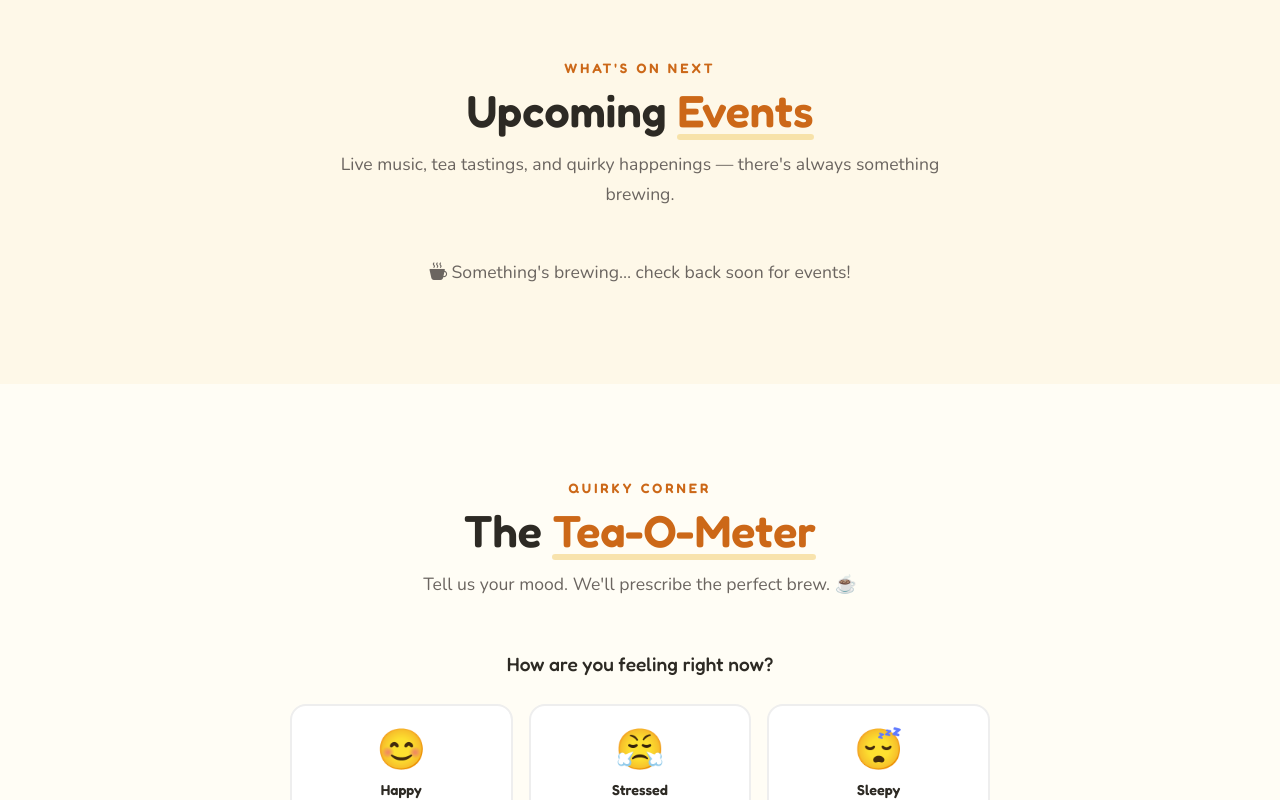
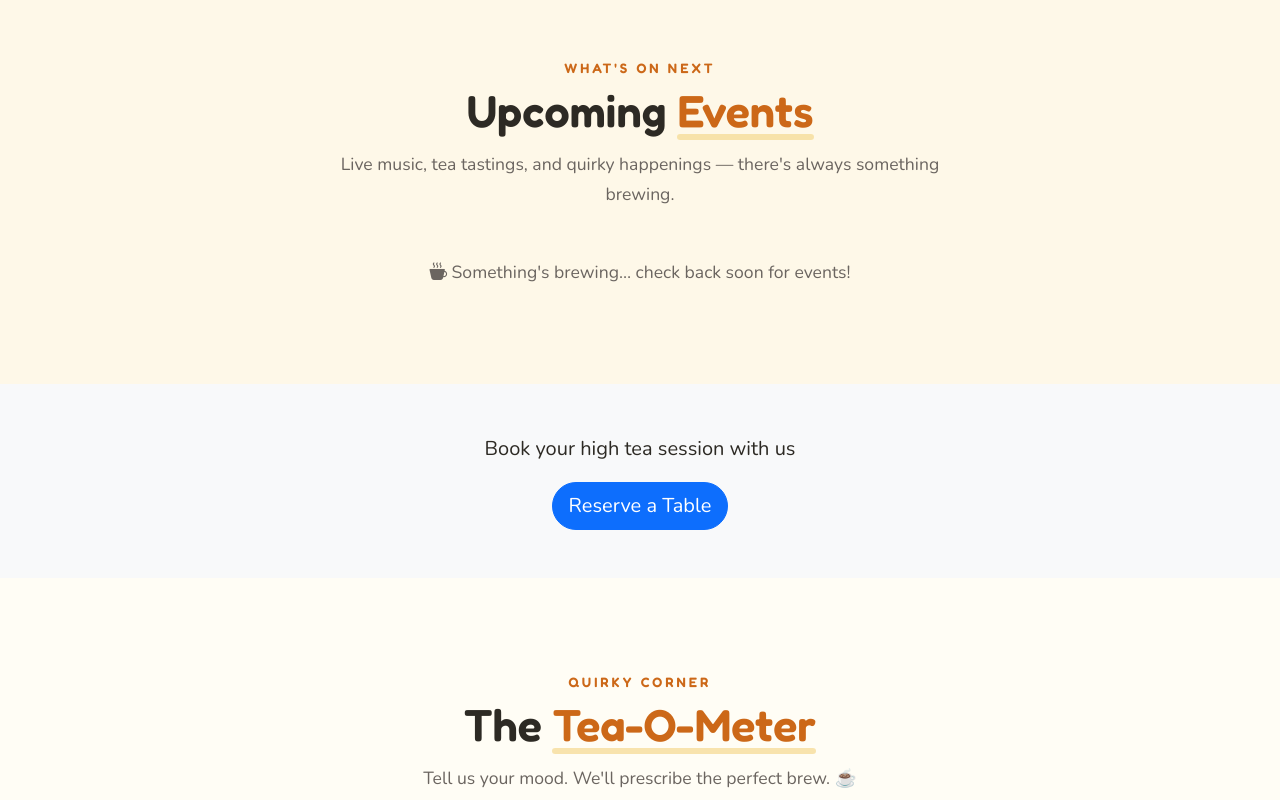
Before and after one commit to SirJeany/mrwrite_teaandgift, a plain HTML site: page index.html in a window 1280 px wide. Shown: the part 1530-2330 px from the top of the page. Drawn offline with nearby package versions, Linux system fonts and the light colour scheme; no server answers.

Commit message:
feat: add booking CTA between Events and Tea-O-Meter
- New section #booking-cta using Bootstrap bg-light and py-5
- Centered lead text: 'Book your high tea session with us'
- Prominent rounded 'Reserve a Table' button linking to booking.html
- Added .btn-cta hover-lift animation for tactile feel
- Ensures alternating zebra background for visual separation

```diff
--- a/css/style.css
+++ b/css/style.css
@@ -1457,3 +1457,21 @@ img {
     height: 140px;
   }
 }
+
+/* ----------------------------------------------------------
+   CTA BUTTON — hover lift for tactile feel
+   ---------------------------------------------------------- */
+.btn-cta {
+  transition: transform 0.28s cubic-bezier(0.2, 0.8, 0.2, 1),
+              box-shadow 0.28s cubic-bezier(0.2, 0.8, 0.2, 1);
+}
+
+.btn-cta:hover {
+  transform: translateY(-6px) scale(1.02);
+  box-shadow: 0 12px 30px rgba(49,88,165,0.16);
+}
+
+.btn-cta:active {
+  transform: translateY(-2px) scale(0.995);
+  box-shadow: 0 6px 18px rgba(49,88,165,0.12);
+}
--- a/index.html
+++ b/index.html
@@ -199,6 +199,16 @@
       <div id="eventsError" class="text-center" style="display: none;">
         <p class="section-subtitle"><i class="bi bi-cup-hot-fill"></i> Something's brewing… check back soon for events!</p>
       </div>
+    </div>
+  </section>
+
+  <!-- ============================================================
+       BOOKING CTA — Drive bookings to booking.html
+       ============================================================ -->
+  <section id="booking-cta" class="py-5 bg-light">
+    <div class="container text-center">
+      <p class="lead mb-3">Book your high tea session with us</p>
+      <a href="booking.html" class="btn btn-primary btn-lg rounded-pill btn-cta" role="button">Reserve a Table</a>
     </div>
   </section>
 
```
